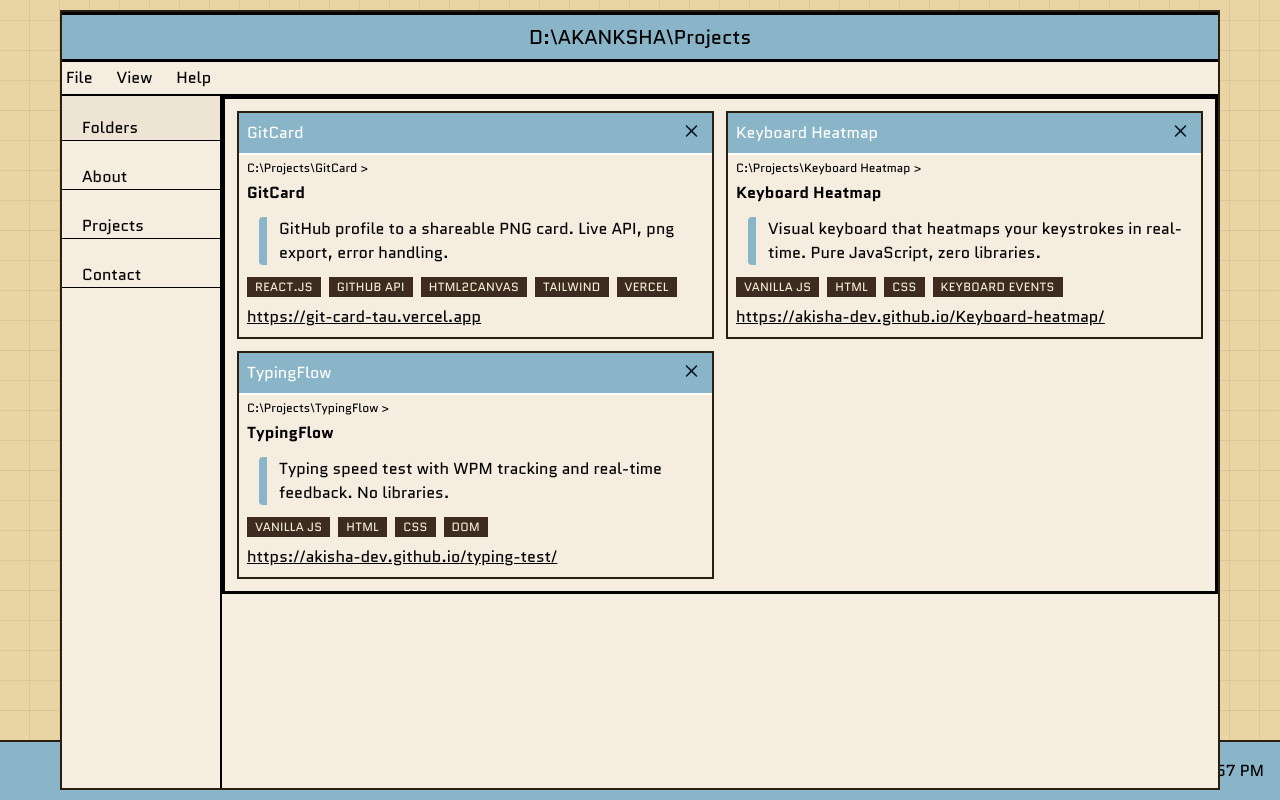
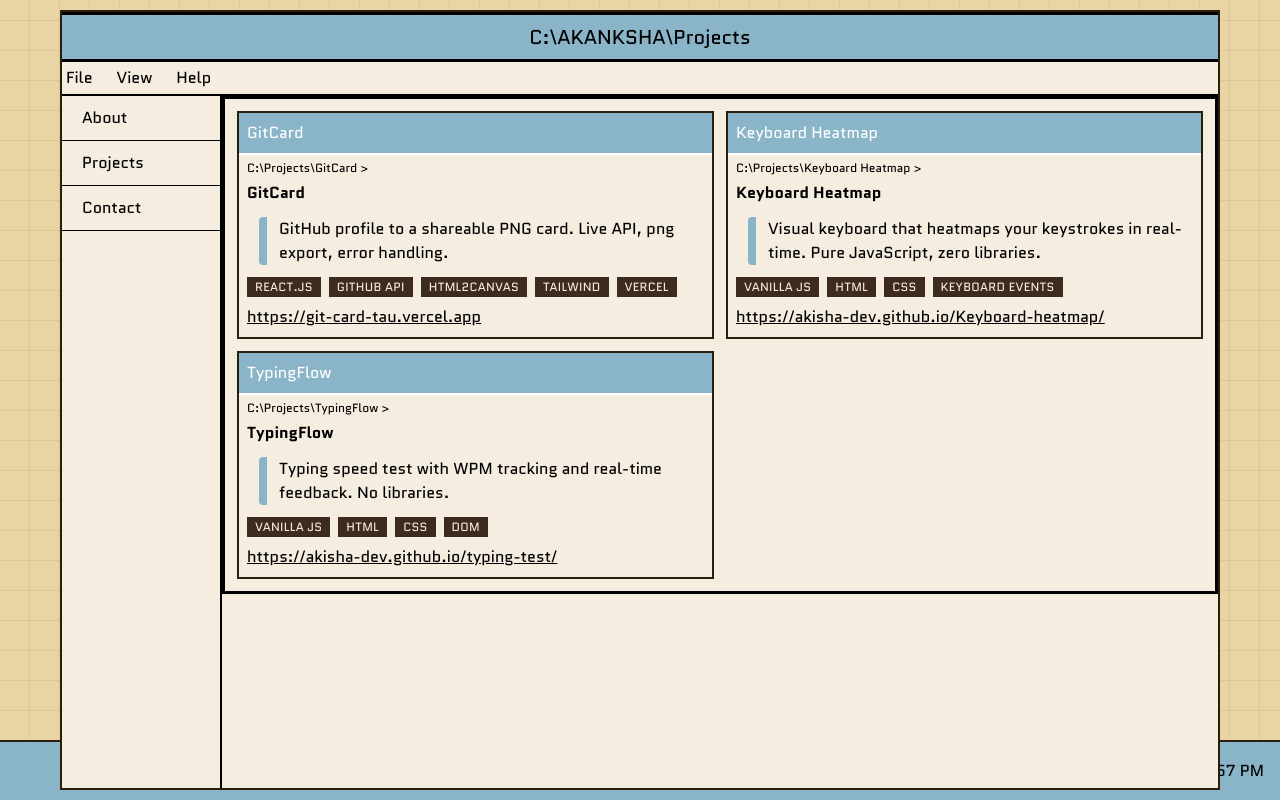
Before and after one commit to akisha-dev/Portfolio, a React (Vite) app: page /projects in a window 1280 px wide. Built offline with nearby package versions, Linux system fonts and the light colour scheme; the HTML template or start-up script is replaced by a standard one.

Commit message:
fix: sidebar active highlight and nav item alignment

```diff
--- a/src/components/popup.jsx
+++ b/src/components/popup.jsx
@@ -1,5 +1,5 @@
 import { ProjectCard } from "./projectCard"
-import{Link} from "react-router-dom"
+import{Link,useLocation} from "react-router-dom"
 import {About} from "../pages/about"
 import {Contact} from "../pages/contact"
 import {Projects} from "../pages/projects"
@@ -7,6 +7,9 @@ import {Projects} from "../pages/projects"
 
 
 export function Popup({ title,children}){
+        const location = useLocation()
+
+        const active = (path) => location.pathname === path ?"bg-[#8ab4c8] text-white":""
     return(
    <>
    <div className="fixed
@@ -30,7 +33,7 @@ export function Popup({ title,children}){
     text-center
     border-t-3
      border-b-3
-    ">D:\AKANKSHA\{title}</h1>
+    ">C:\AKANKSHA\{title}</h1>
     <div
     className="
     p-1
@@ -50,34 +53,39 @@ export function Popup({ title,children}){
         <div
         className="flex
         flex-col
-        gap-6
         w-[160px]
         border-r-2
-        flex-shrink-0
+        flex-shrink-0 ">
+
+           <Link to="/about">
+           <div
+             className={`
+           border-b-1
+        pl-5
+        h-[45px]
+        flex
+        items-center
+           ${active("/about")} `}>About</div></Link>
 
 
-      ">
-           <div
-           className="pt-5
+          <Link to='/Projects'> <div
+            className={`
+           border-b-1
            pl-5
-           border-b-1
-             bg-[#ede4d3]
-           ">Folders</div>
-           <Link to="/about">
-           <div
-             className="
-           border-b-1
-           pl-5">About</div></Link>
+           h-[45px]
+           flex
+        items-center
+           ${active("/Projects")} `}>Projects</div></Link>
 
 
-          <Link to='/projects'> <div    className="
+          <Link to="/contact"> <div
+            className={`
            border-b-1
-           pl-5">Projects</div></Link>
-
-
-          <Link to="/contact"> <div    className="
-           border-b-1
-           pl-5">Contact</div></Link>
+           pl-5
+           h-[45px]
+           flex
+        items-center
+           ${active("/contact")} `}>Contact</div></Link>
         </div>
         <div className="flex-1
         overflow-y-auto"
--- a/src/components/projectCard.jsx
+++ b/src/components/projectCard.jsx
@@ -1,5 +1,4 @@
 import { Link } from 'react-router-dom'
-import xIcon from '../assets/x-button.svg'
 
 export function ProjectCard({name, description, skills, live}){
     return(
@@ -21,10 +20,7 @@ export function ProjectCard({name, description, skills, live}){
         border-b-2
         bg-[#8ab4c8]
         text-white">{name}
-        <img src={xIcon}
-        className='
-        w-[25px]
-        h-[20px]'></img></div>
+        </div>
         <div className="
         pl-2
         text-[12px]">
```
